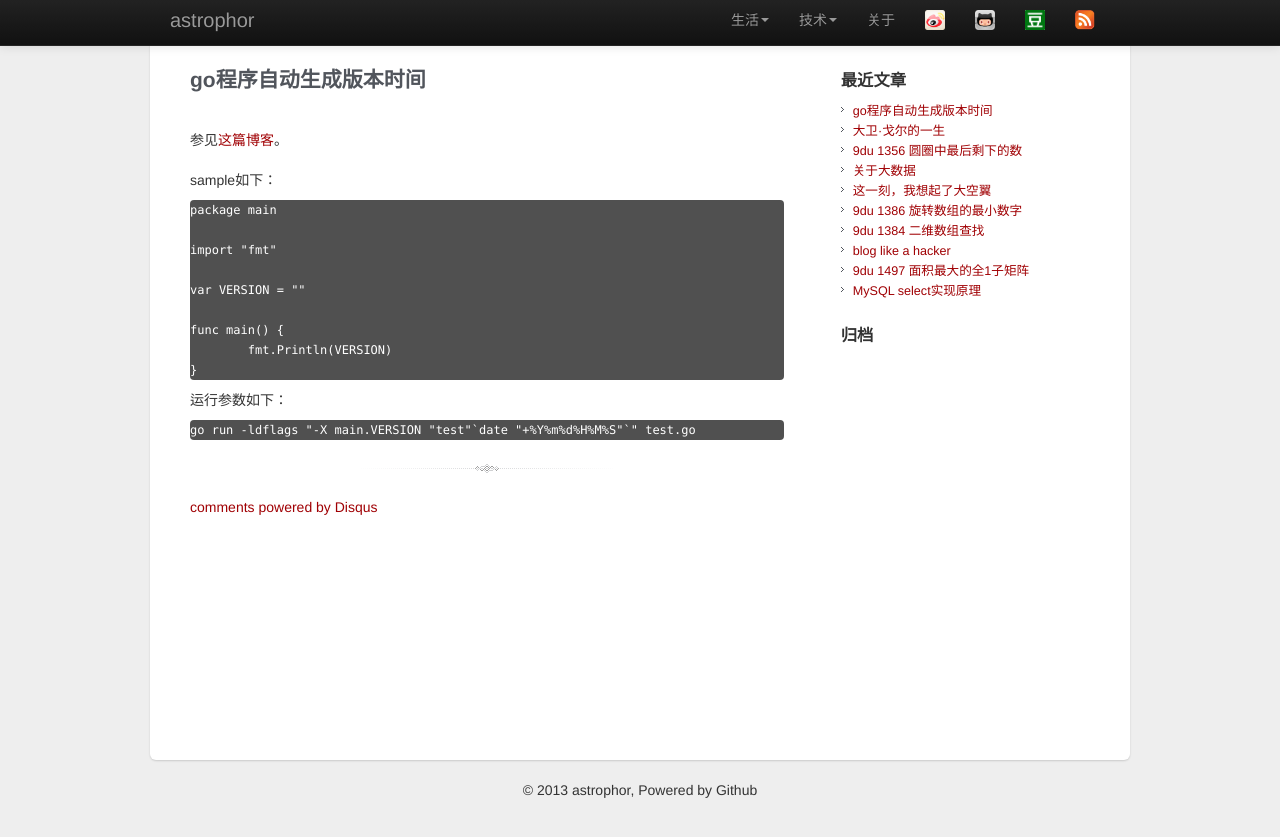
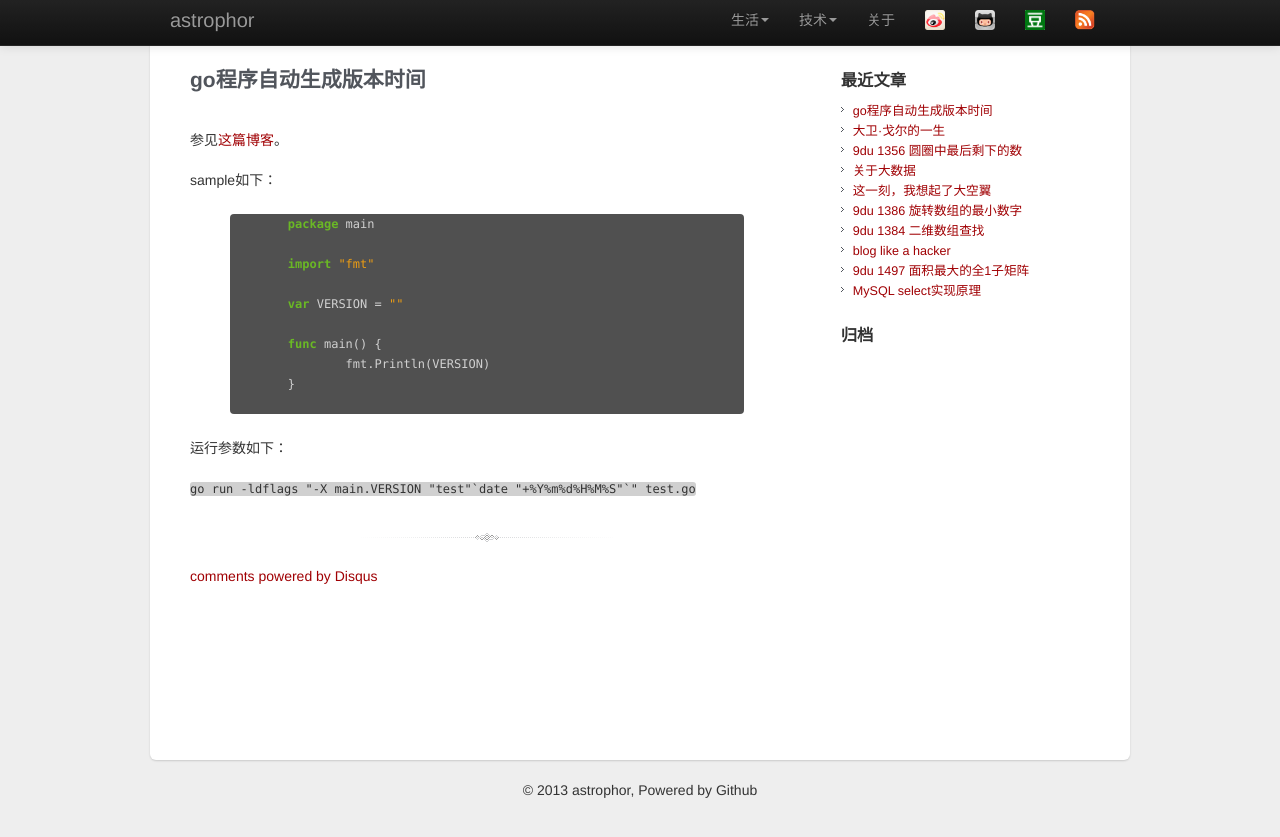
Before and after one commit to astrophor/astrophor.github.io, a Jekyll site: the page built from _posts/2015-08-14-go程序自动生成版本时间.md, in a window 1280 px wide. Shown: the top 837 px of the page. Built offline with Jekyll 4.4.1, drawn with Linux system fonts in a browser that asks for light colours; Markdown is read by kramdown in place of the engine named in the settings; comment, search, counter and statistics services are not loaded.

Commit message:
modify 2015-08-14-go程序自动生成版本时间.md

```diff
--- a/_posts/2015-08-14-go程序自动生成版本时间.md
+++ b/_posts/2015-08-14-go程序自动生成版本时间.md
@@ -9,6 +9,7 @@ description: 如何自动将编译时间绑定到二进制程序中
 
 sample如下：
 
+	{% highlight go %}
 	package main
 
 	import "fmt"
@@ -18,11 +19,12 @@ sample如下：
 	func main() {
 		fmt.Println(VERSION)
 	}
+	{% endhighlight %}
 
 
 运行参数如下：
 
-	go run -ldflags "-X main.VERSION "test"`date "+%Y%m%d%H%M%S"`" test.go
+``go run -ldflags "-X main.VERSION "test"`date "+%Y%m%d%H%M%S"`" test.go``
 
 
 
```
